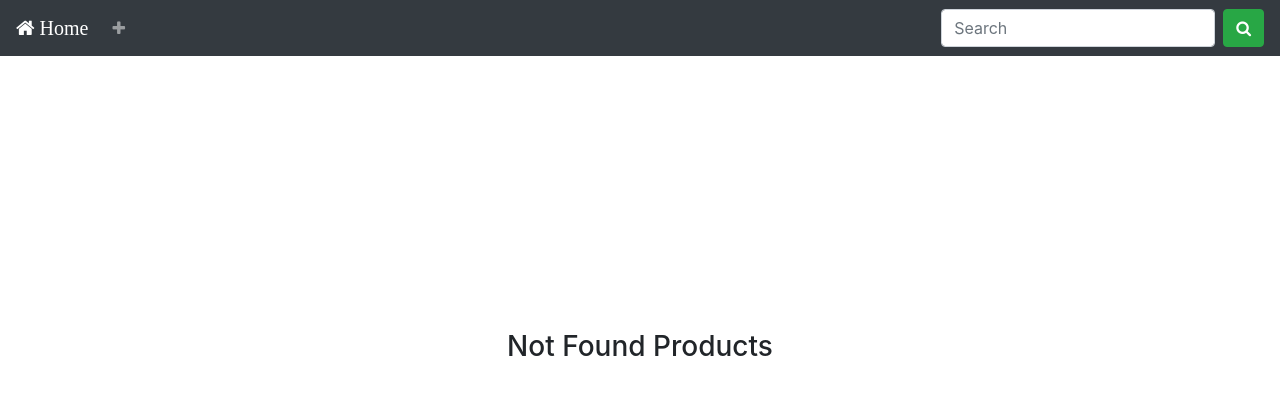
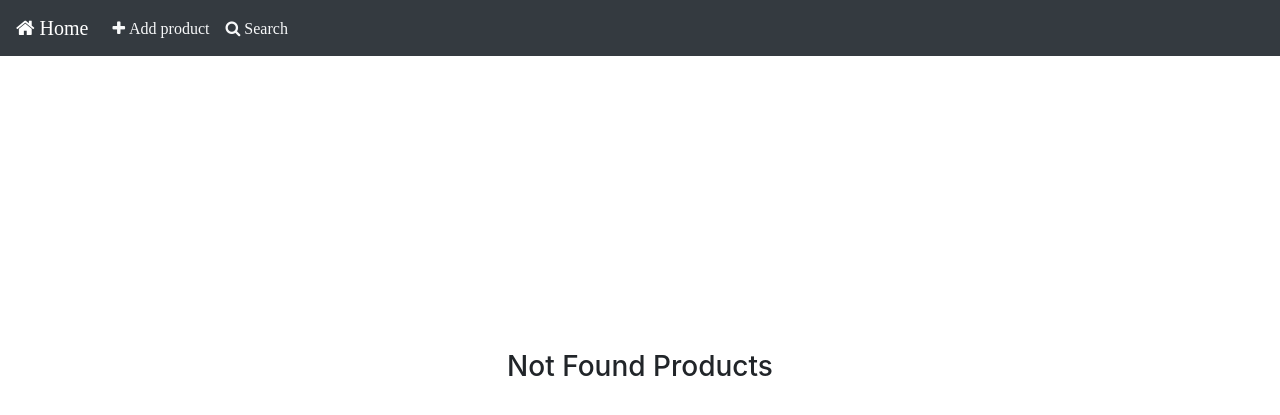
Before and after one commit to igorsilva3/product_manager, a Django app: page / in a window 1280 px wide. Shown: the top 415 px of the page. Run offline with Django 3.2, Linux system fonts and the light colour scheme; data that the repository does not hold is empty; some libraries are stand-ins or nearby versions.

Commit message:
Modify navbar

```diff
--- a/templates/base.html
+++ b/templates/base.html
@@ -1,4 +1,5 @@
 {% load static %}
+
 <!DOCTYPE html>
 <html lang="pt-br">
 <head>
@@ -14,27 +15,30 @@
             <!-- Navbar fixa -->
             <nav class="navbar navbar-expand-sm bg-dark navbar-dark fixed-top   ">
                 <!-- Links -->
-                <a class="navbar-brand" href="{% url 'core:index' %}" title="Home">
+                <a class="navbar-brand" href="{% url 'product:index' %}" title="Home">
                     <i class="fa fa-home">   Home</i>
                 </a>
                 <ul class="navbar-nav mr-auto">
-                    <li class="nav-item justify-content-end ">
-                        <a class="nav-link" href="{% url 'product:new' %}" title="Add product">
-                            <i class="fa fa-plus"> </i>
+                    <li class="nav-item">
+                        <a class="nav-link text-light" href="{% url 'product:new' %}" title="Add product">
+                            <i class="fa fa-plus"><span>  Add product</span></i>
+                        </a>
+                    </li>
+                    <li class="nav-item">
+                        <a class="nav-link text-light" href="{% url 'search:search_products' %}" title="Search for products">
+                            <i class="fa fa-search"><span>  Search</span></i>
                         </a>
                     </li>
                 </ul>
-                <form method="GET" class="form-inline" action="{% url 'core:search' %}">
-                    <input name="q" class="form-control mr-sm-2" type="search" placeholder="Search">
-                    <button class="btn btn-success" type="submit" title="Search">
-                        <i class="fa fa-search"></i>
-                    </button>
-                </form>
             </nav>
         </header>
 
         <main>
             <div class="content" style="padding-top: 80px; width: 100%; height: 100%;">
+                <div style="padding-bottom: 20px; width: 50%;">
+                    {% block filters %}{% endblock filters %}
+                </div>
+
                 {% block content %} {% endblock content %}
             </div>
         </main>
```
